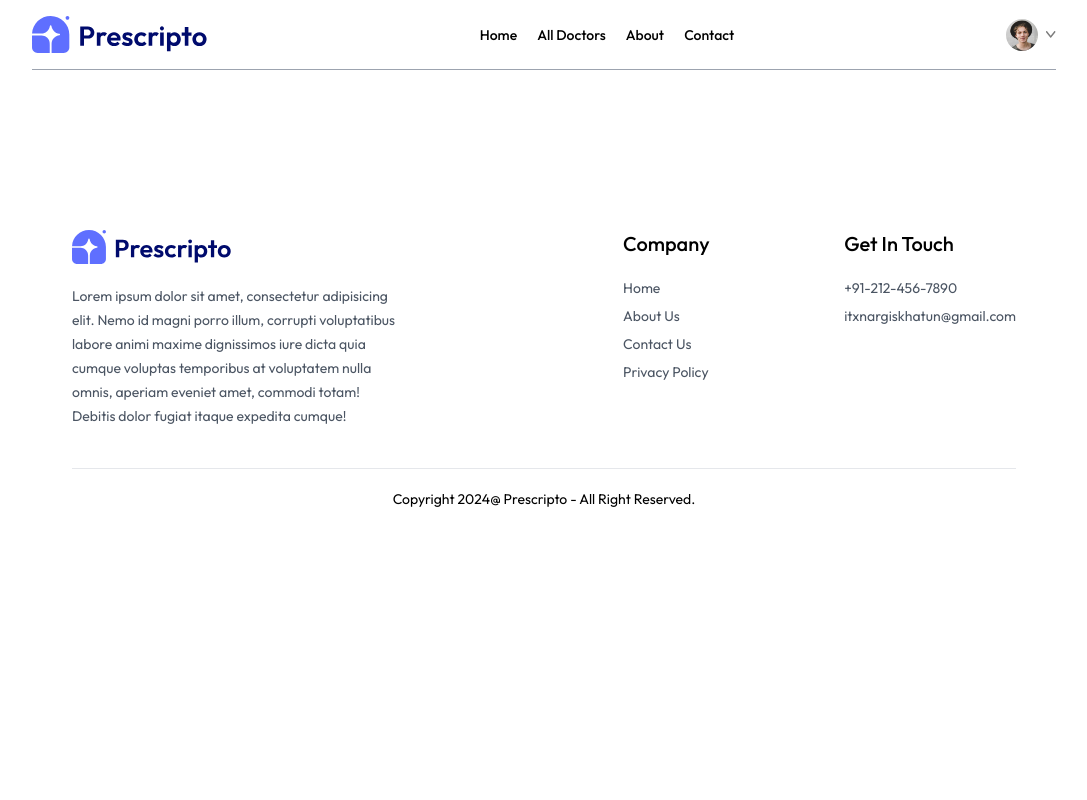
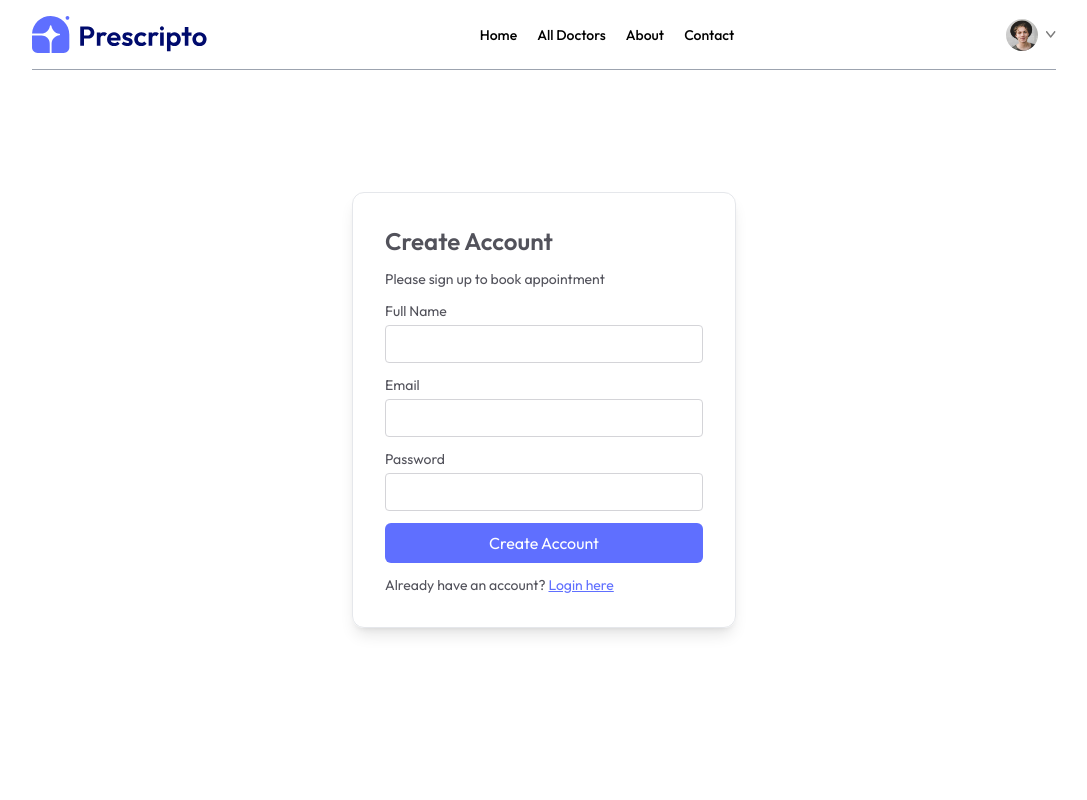
Before and after one commit to soumyasubhadarshini/Prescripto, a React (Vite) app: page /login in a window 1280 px wide. Shown: the top 800 px of the page, without its empty margins (96-1183 px from the left). Built offline with nearby package versions, Linux system fonts and the light colour scheme; the HTML template or start-up script is replaced by a standard one.

Commit message:
Feat - Add login page

```diff
--- a/src/pages/Login.jsx
+++ b/src/pages/Login.jsx
@@ -1,10 +1,47 @@
-import React from 'react'
+import React, { useState } from 'react'
 
 const Login = () => {
+
+  const [state, setState] = useState('Sign Up')
+
+  const [email, setEMail] = useState('')
+  const [password, setPassword] = useState('')
+  const [name, setName] = useState('')
+
+  const onSubmitHandler = async (event) => {
+    event.preventDefault()
+  }
+
   return (
-    <div>
+    <form className='min-h-[80vh] flex items-center'>
+      <div className='flex flex-col gap-3 m-auto items-start p-8 min-w-[340px] sm:min-w-96 border rounded-xl text-zinc-600 text-sm shadow-lg'>
+        <p className='text-2xl font-semibold'>{state === 'Sign Up' ? 'Create Account' : 'Login'}</p>
+        <p>Please {state === 'Sign Up' ? 'sign up' : 'log in'} to book appointment</p>
+        {
+          state === 'Sign Up' && <div className='w-full'>
+            <p>Full Name</p>
+            <input className='border border-zinc-300 rounded w-full p-2 mt-1' type="text" onChange={(e) => setName(e.target.name)} value={name} required />
+          </div>
+        }
 
-    </div>
+        <div className='w-full'>
+          <p>Email</p>
+          <input className='border border-zinc-300 rounded w-full p-2 mt-1' type="email" onChange={(e) => setEMail(e.target.name)} value={email} required />
+        </div>
+
+        <div className='w-full'>
+          <p>Password</p>
+          <input className='border border-zinc-300 rounded w-full p-2 mt-1' type="password" onChange={(e) => setPassword(e.target.name)} value={password} required />
+        </div>
+
+        <button className='bg-primary text-white w-full py-2 rounded-md text-base'>{state === 'Sign Up' ? 'Create Account' : 'Login'}</button>
+        {
+          state === 'Sign Up'
+            ? <p>Already have an account? <span onClick={() => setState('Login')} className='text-primary cursor-pointer underline'>Login here</span></p>
+            : <p>Create a new account? <span onClick={() => setState('Sign Up')} className='text-primary cursor-pointer underline'>click here</span></p>
+        }
+      </div>
+    </form>
   )
 }
 
```
